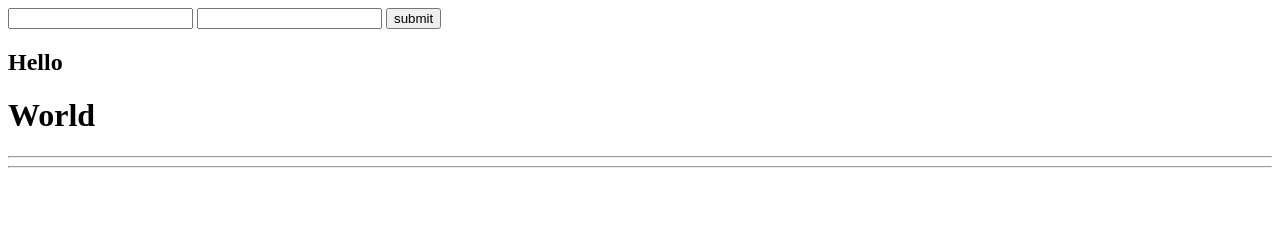
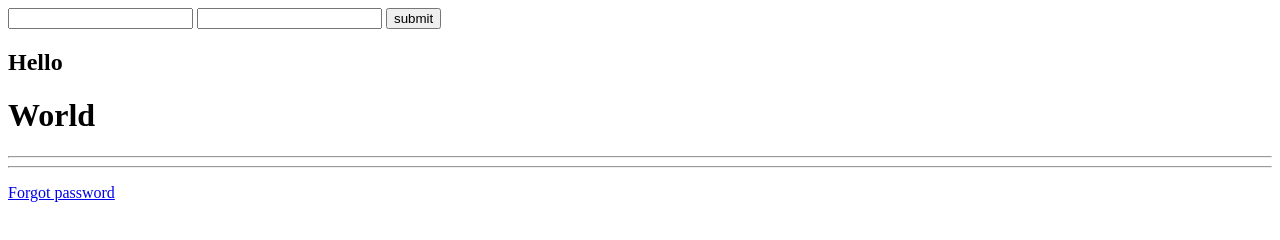
Before and after one commit to RURARERA/test, a plain HTML site: page index.html in a window 1280 px wide. Drawn offline with Linux system fonts and the light colour scheme.

Commit message:
Forgot password link

```diff
--- a/index.html
+++ b/index.html
@@ -13,5 +13,7 @@
 		<hr>
 		<hr>
 
+		<p> <a href="#"> Forgot password </a></p>
+
 </body>
 </html>
```
